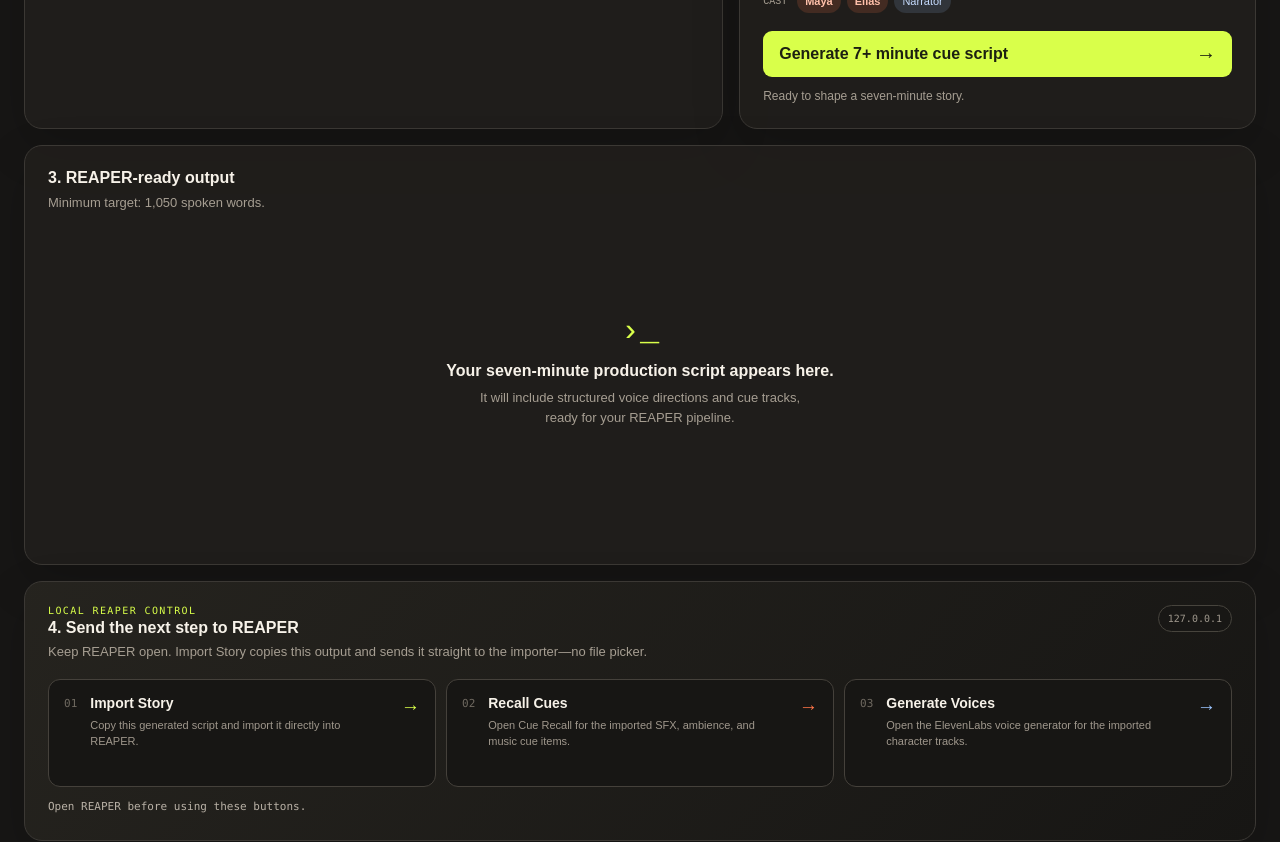
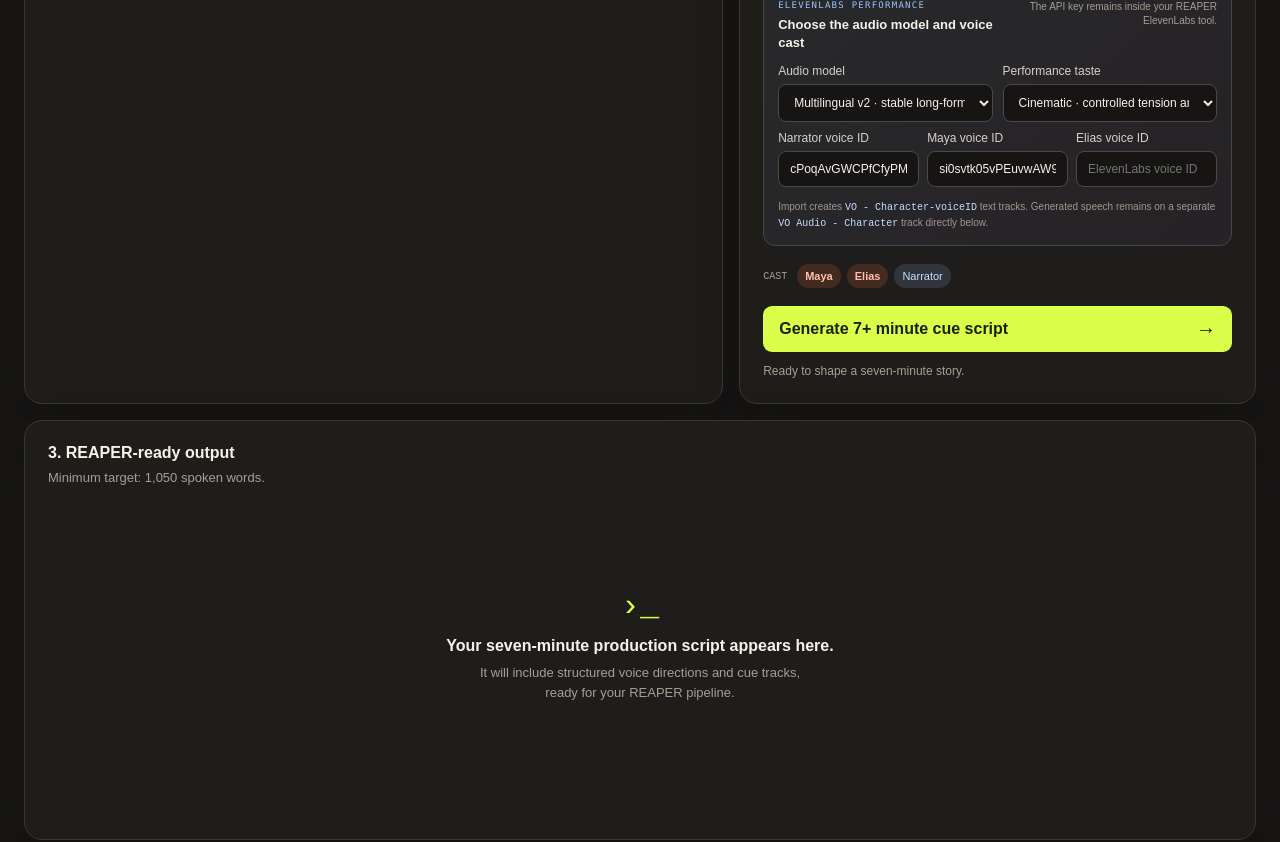
Before and after one commit to SGMscripts/SRU, a Next.js app: page / in a window 1280 px wide. Shown: the part 960-1802 px from the top of the page. Built offline with nearby package versions, Linux system fonts and the light colour scheme.

Commit message:
Add ElevenLabs voice routing and REAPER bridge controls

```diff
--- a/app/api/generate/route.ts
+++ b/app/api/generate/route.ts
@@ -317,6 +317,11 @@ async function providerText(ai: Required<AIRequest>, instructions: string, input
 function generationInstructions(settings: Record<string, unknown>) {
   const lead = settings.useMe ? "You" : String(settings.lead || "Lead");
   const rival = String(settings.rival || "Rival");
+  const elevenModel = String(settings.elevenModel || "eleven_multilingual_v2");
+  const performanceTaste = String(settings.performanceTaste || "cinematic");
+  const narratorVoiceId = String(settings.narratorVoiceId || "").trim();
+  const leadVoiceId = String(settings.leadVoiceId || "").trim();
+  const rivalVoiceId = String(settings.rivalVoiceId || "").trim();
   const musicCueCount = Math.max(1, Math.min(20, Number(settings.musicCueCount) || 7));
   const optimizeCues = settings.optimizeCues !== false;
   const ambientRanges = settings.ambientRanges !== false;
@@ -331,7 +336,13 @@ Runtime and story:
 Cast and format:
 - Use only Narrator plus exactly two speaking characters: ${lead} and ${rival}.
 - Narrator must never speak character dialogue.
-- Put every spoken passage immediately after one [VOICE: speaker=... | type=... | emotion=... | intensity=0-3 | delivery=... | pace=...] directive.
+- Direct the performances in a ${performanceTaste} style. Keep acting choices varied and appropriate to the moment rather than applying one emotion everywhere.
+- Put every spoken passage immediately after one [VOICE: speaker=... | type=... | emotion=... | intensity=0-3 | delivery=... | pace=... | voice_id=... | model_id=${elevenModel} | performance_taste=${performanceTaste}] directive.
+- Use these exact voice assignments in every matching directive:
+  Narrator voice_id=${narratorVoiceId || "(leave empty)"}
+  ${lead} voice_id=${leadVoiceId || "(leave empty)"}
+  ${rival} voice_id=${rivalVoiceId || "(leave empty)"}
+- Never invent, shorten, or swap a voice_id. Use model_id=${elevenModel} for every speaker.
 - Use [AMBIENT:], [MUSIC:], and [SFX:] directives for sound design. Put each directive on its own line.
 - Use ${Number(settings.places) === 1 ? "one sound location" : "no more than two sound locations"}.
 - Never place more than two SFX directives between spoken passages.
--- a/app/globals.css
+++ b/app/globals.css
@@ -1,7 +1,7 @@
 :root { --ink:#f7f2e9; --muted:#a69e92; --line:#3b3834; --paper:#161615; --panel:#211f1d; --lime:#d9ff4a; --orange:#ff7448; --blue:#9ac4ff; }
 * { box-sizing:border-box; }
 body { margin:0; background:radial-gradient(circle at 70% 0%, #343128 0, #171615 42rem); color:var(--ink); font-family:Arial, Helvetica, sans-serif; }
-button,input,textarea { font:inherit; }
+button,input,textarea,select { font:inherit; }
 button { cursor:pointer; }
 .shell { width:min(1440px, calc(100% - 48px)); margin:0 auto; padding:72px 0 56px; }
 .hero { max-width:850px; margin-bottom:44px; }
@@ -19,13 +19,23 @@ h1 { font-family:Georgia,serif; font-weight:400; font-size:clamp(54px,9vw,116px)
 .workspace { display:grid; grid-template-columns:1.15fr .85fr; gap:16px; }.panel { background:rgba(32,30,28,.88); border:1px solid var(--line); border-radius:18px; padding:23px; box-shadow:0 18px 50px rgba(0,0,0,.16); }.output-panel { grid-column:1/-1; min-height:420px; }
 .panel-head { display:flex; justify-content:space-between; gap:20px; align-items:flex-start; }.panel h2 { font:600 16px Arial; margin:0 0 18px; }.panel-head p { margin:-10px 0 0; color:var(--muted); font-size:13px; }.text-button { color:var(--lime); background:none; border:0; padding:0; font-size:13px; }
 textarea { display:block; width:100%; height:310px; resize:vertical; border:1px solid #4c4842; border-radius:11px; background:#151413; color:var(--ink); padding:18px; line-height:1.6; outline:none; } textarea:focus,input:focus { border-color:var(--lime); outline:2px solid rgba(217,255,74,.15); }.hint,.status { font-size:12px; line-height:1.5; color:var(--muted); margin:10px 0 0; }
-label { color:#d7d0c6; font-size:12px; display:block; margin-bottom:15px; } input { width:100%; margin-top:6px; border:1px solid #4c4842; background:#161513; color:var(--ink); padding:10px 11px; border-radius:8px; } input:disabled { color:#80796f; }
+label { color:#d7d0c6; font-size:12px; display:block; margin-bottom:15px; } input,select { width:100%; margin-top:6px; border:1px solid #4c4842; background:#161513; color:var(--ink); padding:10px 11px; border-radius:8px; } input:disabled { color:#80796f; }
 .field-grid { display:grid; grid-template-columns:1fr 1fr; gap:10px; }.toggle-row { border-top:1px solid var(--line); border-bottom:1px solid var(--line); padding:14px 0; margin:18px 0; display:flex; align-items:center; justify-content:space-between; }.toggle-row strong { display:block; font-size:13px; }.toggle-row small { color:var(--muted); font-size:11px; }.toggle { border:0; background:#555049; border-radius:99px; height:25px; width:46px; padding:3px; }.toggle span { display:block; width:19px; height:19px; border-radius:50%; background:#eee7dc; transition:.2s; }.toggle.on { background:var(--lime); }.toggle.on span { transform:translateX(21px); background:#24231e; }
 .cue-controls { display:grid; grid-template-columns:132px 1fr; gap:12px; align-items:stretch; margin:8px 0 4px; }
 .cue-controls label { margin:0; padding:12px; border:1px solid var(--line); border-radius:10px; background:#191816; }
 .cue-controls input { margin-top:8px; }
 .toggle-row.compact { margin:0; padding:12px; border:1px solid var(--line); border-radius:10px; background:#191816; }
 .ambient-range-option { grid-column:1/-1; }
+.voice-direction { margin-top:14px; padding:14px; border:1px solid #424844; border-radius:12px; background:linear-gradient(135deg,rgba(154,196,255,.07),rgba(168,126,255,.05)); }
+.voice-direction-head { display:flex; justify-content:space-between; align-items:flex-start; gap:18px; margin-bottom:13px; }
+.voice-direction-head span { display:block; color:var(--blue); font:9px ui-monospace,SFMono-Regular,Menlo,monospace; letter-spacing:.14em; margin-bottom:5px; }
+.voice-direction-head strong { font-size:13px; }
+.voice-direction-head small { max-width:190px; color:var(--muted); font-size:10px; line-height:1.4; text-align:right; }
+.voice-select-grid { display:grid; grid-template-columns:1fr 1fr; gap:10px; }
+.voice-id-grid { display:grid; grid-template-columns:repeat(3,1fr); gap:8px; }
+.voice-direction label { margin-bottom:9px; }
+.voice-direction p { color:#9f978c; font-size:10px; line-height:1.5; margin:3px 0 0; }
+.voice-direction code { color:#c6dcff; }
 fieldset { border:0; padding:0; margin:2px 0 18px; } legend { color:#d7d0c6; font-size:12px; margin-bottom:7px; }.choice { border:1px solid #4c4842; padding:8px 10px; border-radius:7px; background:#181715; color:#aaa296; font-size:12px; margin-right:6px; }.choice.active { border-color:var(--lime); color:#1a1c13; background:var(--lime); }
 .cast { display:flex; align-items:center; flex-wrap:wrap; gap:6px; margin:18px 0; }.cast span { color:var(--muted); font:10px monospace; margin-right:4px; }.cast b,.cast i { padding:6px 8px; font-size:11px; border-radius:99px; font-style:normal; }.cast b { background:rgba(255,116,72,.16); color:#ffc0aa; }.cast i { background:rgba(154,196,255,.14); color:#c6dcff; }
 .generate { width:100%; background:var(--lime); color:#1c2011; border:0; border-radius:9px; padding:14px 16px; text-align:left; font-weight:700; }.generate span { float:right; font-size:20px; line-height:.7; }.generate:disabled { cursor:wait; opacity:.62; }
@@ -37,7 +47,7 @@ pre { margin:22px 0 0; padding:20px; white-space:pre-wrap; overflow:auto; max-he
 .reaper-heading p:not(.reaper-kicker) { color:var(--muted); font-size:13px; margin:0; }
 .reaper-kicker { color:var(--lime); font:10px ui-monospace,SFMono-Regular,Menlo,monospace; letter-spacing:.14em; margin:0; }
 .local-badge { border:1px solid #47443d; background:#181715; color:#9e978c; padding:7px 9px; border-radius:99px; font:10px ui-monospace,SFMono-Regular,Menlo,monospace; }
-.reaper-actions { display:grid; grid-template-columns:repeat(3,1fr); gap:10px; }
+.reaper-actions { display:grid; grid-template-columns:repeat(4,1fr); gap:10px; }
 .reaper-action { min-height:108px; display:grid; grid-template-columns:auto 1fr auto; gap:13px; align-items:start; text-align:left; border:1px solid #45413b; border-radius:12px; background:#171614; color:var(--ink); padding:15px; transition:transform .16s ease,border-color .16s ease,background .16s ease; }
 .reaper-action:hover:not(:disabled) { transform:translateY(-2px); background:#1d1c19; }
 .reaper-action:focus-visible { outline:2px solid var(--lime); outline-offset:2px; }
@@ -45,12 +55,14 @@ pre { margin:22px 0 0; padding:20px; white-space:pre-wrap; overflow:auto; max-he
 .reaper-action.lime:hover:not(:disabled) { border-color:var(--lime); }
 .reaper-action.orange:hover:not(:disabled) { border-color:var(--orange); }
 .reaper-action.blue:hover:not(:disabled) { border-color:var(--blue); }
+.reaper-action.purple:hover:not(:disabled) { border-color:#b594ff; }
 .action-number { color:#6f6960; font:11px ui-monospace,SFMono-Regular,Menlo,monospace; padding-top:2px; }
 .action-copy strong { display:block; font-size:14px; margin-bottom:7px; }
 .action-copy small { display:block; color:#9f978c; font-size:11px; line-height:1.45; }
 .action-arrow { color:var(--lime); font-size:19px; line-height:1; }
 .reaper-action.orange .action-arrow { color:var(--orange); }
 .reaper-action.blue .action-arrow { color:var(--blue); }
+.reaper-action.purple .action-arrow { color:#b594ff; }
 .reaper-status { min-height:17px; color:#b9b1a6; font:11px ui-monospace,SFMono-Regular,Menlo,monospace; margin:13px 0 0; }
 .modal-shell { position:fixed; inset:0; z-index:50; display:grid; place-items:center; padding:20px; }
 .modal-backdrop { position:absolute; inset:0; width:100%; height:100%; border:0; background:rgba(5,5,5,.76); backdrop-filter:blur(8px); cursor:default; }
@@ -76,4 +88,4 @@ pre { margin:22px 0 0; padding:20px; white-space:pre-wrap; overflow:auto; max-he
 .remove-key { margin-right:auto; border:1px solid #624038; background:#2b1e1a; color:#ff9d80; }
 .cancel-settings { border:1px solid #4b4740; background:#25231f; color:#c4bcb1; }
 .save-settings { border:1px solid var(--lime); background:var(--lime); color:#1a1d10; font-weight:700; }
-@media (max-width:820px) { .shell { width:min(100% - 28px, 700px); padding-top:42px; }.workspace { grid-template-columns:1fr; }.output-panel,.reaper-panel { grid-column:auto; }.field-grid,.cue-controls { grid-template-columns:1fr; }.panel { padding:18px; }.subhead { font-size:17px; }.panel-head { flex-direction:column; }.actions { width:100%; }.actions button { flex:1; }.actions .range,.actions .optimize { flex-basis:100%; }.reaper-actions { grid-template-columns:1fr; }.reaper-heading { align-items:center; }.hero-toolbar { align-items:flex-start; }.ai-settings-trigger { flex-wrap:wrap; justify-content:center; }.provider-tabs { grid-template-columns:1fr; }.modal-actions { flex-wrap:wrap; }.remove-key { margin-right:0; } }
+@media (max-width:820px) { .shell { width:min(100% - 28px, 700px); padding-top:42px; }.workspace { grid-template-columns:1fr; }.output-panel,.reaper-panel { grid-column:auto; }.field-grid,.cue-controls,.voice-select-grid,.voice-id-grid { grid-template-columns:1fr; }.voice-direction-head { flex-direction:column; }.voice-direction-head small { max-width:none; text-align:left; }.panel { padding:18px; }.subhead { font-size:17px; }.panel-head { flex-direction:column; }.actions { width:100%; }.actions button { flex:1; }.actions .range,.actions .optimize { flex-basis:100%; }.reaper-actions { grid-template-columns:1fr; }.reaper-heading { align-items:center; }.hero-toolbar { align-items:flex-start; }.ai-settings-trigger { flex-wrap:wrap; justify-content:center; }.provider-tabs { grid-template-columns:1fr; }.modal-actions { flex-wrap:wrap; }.remove-key { margin-right:0; } }
--- a/app/page.tsx
+++ b/app/page.tsx
@@ -11,6 +11,11 @@ type Settings = {
   musicCueCount: number;
   optimizeCues: boolean;
   ambientRanges: boolean;
+  elevenModel: string;
+  performanceTaste: string;
+  narratorVoiceId: string;
+  leadVoiceId: string;
+  rivalVoiceId: string;
 };
 
 type AIProvider = "openai" | "gemini" | "compatible";
@@ -33,7 +38,7 @@ type ReaperAction = {
   label: string;
   description: string;
   command: string;
-  tone: "lime" | "orange" | "blue";
+  tone: "lime" | "orange" | "blue" | "purple";
 };
 
 type ExpansionBeat = {
@@ -49,7 +54,22 @@ type ExpansionBeat = {
 const MIN_SPOKEN_WORDS = 1050;
 const WORDS_PER_MINUTE = 145;
 const AI_STORAGE_KEY = "story-cue-studio-ai-settings-v1";
+const VOICE_STORAGE_KEY = "story-cue-studio-voice-settings-v1";
 const CUE_TAG_PATTERN = /^\s*\[(SFX|AMBIENT|MUSIC):\s*(.*?)\]\s*$/i;
+
+const elevenModels = [
+  { id: "eleven_multilingual_v2", label: "Multilingual v2 · stable long-form" },
+  { id: "eleven_v3", label: "Eleven v3 · most expressive" },
+  { id: "eleven_flash_v2_5", label: "Flash v2.5 · fastest" },
+];
+
+const performanceTastes = [
+  { id: "cinematic", label: "Cinematic · controlled tension and dynamic turns" },
+  { id: "natural", label: "Natural · conversational and grounded" },
+  { id: "intimate", label: "Intimate · close, quiet and emotionally detailed" },
+  { id: "dramatic", label: "Dramatic · bold emotion and stronger contrast" },
+  { id: "documentary", label: "Documentary · clear, restrained and factual" },
+];
 
 const defaultAISettings: AISettings = {
   provider: "openai",
@@ -85,6 +105,13 @@ const reaperActions: ReaperAction[] = [
     description: "Open the ElevenLabs voice generator for the imported character tracks.",
     command: "_RS3f041675526b507bc147e0a1002e05e5b868215a",
     tone: "blue",
+  },
+  {
+    id: "build-play",
+    label: "Build Immersive & Play",
+    description: "Import, auto-recall the best cue stacks, generate every voice, then start playback.",
+    command: "",
+    tone: "purple",
   },
 ];
 
@@ -325,6 +352,7 @@ function musicCue(index: number) {
 
 function voiceLine(
   lines: string[],
+  settings: Settings,
   speaker: string,
   type: "narration" | "dialogue",
   text: string,
@@ -332,8 +360,23 @@ function voiceLine(
   intensity = 2,
   pace = "normal",
 ) {
+  const lead = clean(settings.lead, settings.useMe ? "You" : "Lead");
+  const rival = clean(settings.rival, "Rival");
+  const voiceId = speaker === "Narrator"
+    ? settings.narratorVoiceId
+    : speaker === lead
+      ? settings.leadVoiceId
+      : speaker === rival
+        ? settings.rivalVoiceId
+        : "";
+  const tasteDelivery = settings.performanceTaste === "intimate"
+    ? "whispering"
+    : settings.performanceTaste === "dramatic" && emotion !== "neutral"
+      ? "urgent"
+      : "restrained";
+  const identity = voiceId.trim() ? ` | voice_id=${voiceId.trim()}` : "";
   lines.push(
-    `[VOICE: speaker=${speaker} | type=${type} | emotion=${emotion} | intensity=${intensity} | delivery=restrained | pace=${pace}]`,
+    `[VOICE: speaker=${speaker} | type=${type} | emotion=${emotion} | intensity=${intensity} | delivery=${tasteDelivery} | pace=${pace}${identity} | model_id=${settings.elevenModel} | performance_taste=${settings.performanceTaste}]`,
     text,
     "",
   );
@@ -384,12 +427,12 @@ function localStoryboard(story: string, settings: Settings) {
       lines.push(`[SFX: ${cue}]`);
     }
     if (isLead && /["“]/.test(text)) {
-      voiceLine(lines, lead, "dialogue", text.replace(/[“”"]/g, ""), "tension", 2);
+      voiceLine(lines, settings, lead, "dialogue", text.replace(/[“”"]/g, ""), "tension", 2);
     } else if (isRival && /["“]/.test(text)) {
-      voiceLine(lines, rival, "dialogue", text.replace(/[“”"]/g, ""), "sarcasm", 2);
+      voiceLine(lines, settings, rival, "dialogue", text.replace(/[“”"]/g, ""), "sarcasm", 2);
     } else {
       const emotion = /(fear|dark|warning|danger|locked|abandoned|missing|rain)/.test(lower) ? "tension" : /(smile|laugh|happy)/.test(lower) ? "joy" : "neutral";
-      voiceLine(lines, "Narrator", "narration", text, emotion, emotion === "neutral" ? 1 : 2);
+      voiceLine(lines, settings, "Narrator", "narration", text, emotion, emotion === "neutral" ? 1 : 2);
     }
   });
 
@@ -404,11 +447,11 @@ function localStoryboard(story: string, settings: Settings) {
       lines.push("[SFX: transition whoosh]", `[AMBIENT: ${placeTwo}${settings.ambientRanges ? " | START" : ""}]`);
     }
     lines.push(`[SFX: ${beat.sfx}]`);
-    voiceLine(lines, "Narrator", "narration", beat.narratorA(moment, lead, rival));
-    voiceLine(lines, lead, "dialogue", beat.lead, "determination", 2);
-    voiceLine(lines, "Narrator", "narration", beat.narratorB(moment, lead, rival));
-    voiceLine(lines, rival, "dialogue", beat.rival, "tension", 2);
-    voiceLine(lines, "Narrator", "narration", beat.close(moment, lead, rival));
+    voiceLine(lines, settings, "Narrator", "narration", beat.narratorA(moment, lead, rival));
+    voiceLine(lines, settings, lead, "dialogue", beat.lead, "determination", 2);
+    voiceLine(lines, settings, "Narrator", "narration", beat.narratorB(moment, lead, rival));
+    voiceLine(lines, settings, rival, "dialogue", beat.rival, "tension", 2);
+    voiceLine(lines, settings, "Narrator", "narration", beat.close(moment, lead, rival));
     beatIndex += 1;
   }
 
@@ -438,6 +481,11 @@ export default function Home() {
     musicCueCount: 7,
     optimizeCues: true,
     ambientRanges: true,
+    elevenModel: "eleven_multilingual_v2",
+    performanceTaste: "cinematic",
+    narratorVoiceId: "cPoqAvGWCPfCfyPMwe4z",
+    leadVoiceId: "si0svtk05vPEuvwAW93c",
+    rivalVoiceId: "",
   });
   const [output, setOutput] = useState("");
   const [status, setStatus] = useState("Ready to shape a seven-minute story.");
@@ -476,8 +524,43 @@ export default function Home() {
     }
   }, []);
 
+  useEffect(() => {
+    function receiveBridgeStatus(event: MessageEvent) {
+      if (event.source !== window.parent) return;
+      if (!event.data || event.data.type !== "story-cue-studio:status") return;
+      setReaperStatus(String(event.data.message || "REAPER bridge updated."));
+      if (event.data.done) setRunningReaperAction(null);
+    }
+    window.addEventListener("message", receiveBridgeStatus);
+    return () => window.removeEventListener("message", receiveBridgeStatus);
+  }, []);
+
+  useEffect(() => {
+    try {
+      const saved = localStorage.getItem(VOICE_STORAGE_KEY);
+      if (!saved) return;
+      const parsed = JSON.parse(saved) as Partial<Settings>;
+      setSettings((previous) => ({
+        ...previous,
+        elevenModel: String(parsed.elevenModel || previous.elevenModel),
+        performanceTaste: String(parsed.performanceTaste || previous.performanceTaste),
+        narratorVoiceId: String(parsed.narratorVoiceId ?? previous.narratorVoiceId),
+        leadVoiceId: String(parsed.leadVoiceId ?? previous.leadVoiceId),
+        rivalVoiceId: String(parsed.rivalVoiceId ?? previous.rivalVoiceId),
+      }));
+    } catch {
+      localStorage.removeItem(VOICE_STORAGE_KEY);
+    }
+  }, []);
+
   function update<K extends keyof Settings>(key: K, value: Settings[K]) {
-    setSettings((previous) => ({ ...previous, [key]: value }));
+    setSettings((previous) => {
+      const next = { ...previous, [key]: value };
+      if (["elevenModel", "performanceTaste", "narratorVoiceId", "leadVoiceId", "rivalVoiceId"].includes(key)) {
+        localStorage.setItem(VOICE_STORAGE_KEY, JSON.stringify(next));
+      }
+      return next;
+    });
   }
 
   function updateDraftProvider(key: keyof ProviderConfig, value: string) {
@@ -673,11 +756,30 @@ export default function Home() {
   }
 
   async function sendReaperCommand(action: ReaperAction) {
-    if (action.id === "story-importer") {
+    if (action.id === "story-importer" || action.id === "build-play") {
       if (!output.trim()) {
         setReaperStatus("Generate a cue script before importing it.");
         return;
       }
+    }
+
+    if (window.parent !== window) {
+      setRunningReaperAction(action.id);
+      setReaperStatus(`Sending “${action.label}” through the REAPER Wi‑Fi bridge…`);
+      window.parent.postMessage({
+        type: "story-cue-studio:reaper",
+        action: action.id,
+        script: output,
+      }, "*");
+      return;
+    }
+
+    if (action.id === "build-play") {
+      setReaperStatus("For one-click immersive build, open this studio through the REAPER Wi‑Fi Bridge page. The three individual local buttons still work here.");
+      return;
+    }
+
+    if (action.id === "story-importer") {
       try {
         await navigator.clipboard.writeText(output);
       } catch {
@@ -771,6 +873,32 @@ export default function Home() {
             <button aria-pressed={settings.ambientRanges} className={`toggle ${settings.ambientRanges ? "on" : ""}`} onClick={() => update("ambientRanges", !settings.ambientRanges)}><span /></button>
           </div>
         </div>
+        <div className="voice-direction">
+          <div className="voice-direction-head">
+            <div><span>ELEVENLABS PERFORMANCE</span><strong>Choose the audio model and voice cast</strong></div>
+            <small>The API key remains inside your REAPER ElevenLabs tool.</small>
+          </div>
+          <div className="voice-select-grid">
+            <label>
+              Audio model
+              <select value={settings.elevenModel} onChange={(event) => update("elevenModel", event.target.value)}>
+                {elevenModels.map((model) => <option key={model.id} value={model.id}>{model.label}</option>)}
+              </select>
+            </label>
+            <label>
+              Performance taste
+              <select value={settings.performanceTaste} onChange={(event) => update("performanceTaste", event.target.value)}>
+                {performanceTastes.map((taste) => <option key={taste.id} value={taste.id}>{taste.label}</option>)}
+              </select>
+            </label>
+          </div>
+          <div className="voice-id-grid">
+            <label>Narrator voice ID<input value={settings.narratorVoiceId} onChange={(event) => update("narratorVoiceId", event.target.value.trim())} placeholder="ElevenLabs voice ID" /></label>
+            <label>{settings.useMe ? "You" : clean(settings.lead, "Lead")} voice ID<input value={settings.leadVoiceId} onChange={(event) => update("leadVoiceId", event.target.value.trim())} placeholder="ElevenLabs voice ID" /></label>
+            <label>{clean(settings.rival, "Second character")} voice ID<input value={settings.rivalVoiceId} onChange={(event) => update("rivalVoiceId", event.target.value.trim())} placeholder="ElevenLabs voice ID" /></label>
+          </div>
+          <p>Import creates <code>VO - Character-voiceID</code> text tracks. Generated speech remains on a separate <code>VO Audio - Character</code> track directly below.</p>
+        </div>
         <div className="cast"><span>CAST</span>{characters.map((name) => <b key={name}>{name}</b>)}<i>Narrator</i></div>
         <button className="generate" onClick={generate} disabled={generating}>{generating ? "Generating seven-minute script…" : "Generate 7+ minute cue script"} <span>→</span></button>
         <p className="status" role="status">{status}</p>
@@ -801,9 +929,9 @@ export default function Home() {
           <div>
             <p className="reaper-kicker">LOCAL REAPER CONTROL</p>
             <h2 id="reaper-heading">4. Send the next step to REAPER</h2>
-            <p>Keep REAPER open. Import Story copies this output and sends it straight to the importer—no file picker.</p>
+            <p>On this Mac, the buttons call REAPER directly. On another device, open the Wi‑Fi Bridge URL served by REAPER; no remote clipboard is needed.</p>
           </div>
-          <span className="local-badge">127.0.0.1</span>
+          <span className="local-badge">LOCAL + SAME WI‑FI</span>
         </div>
         <div className="reaper-actions">
           {reaperActions.map((action, index) => (
```
